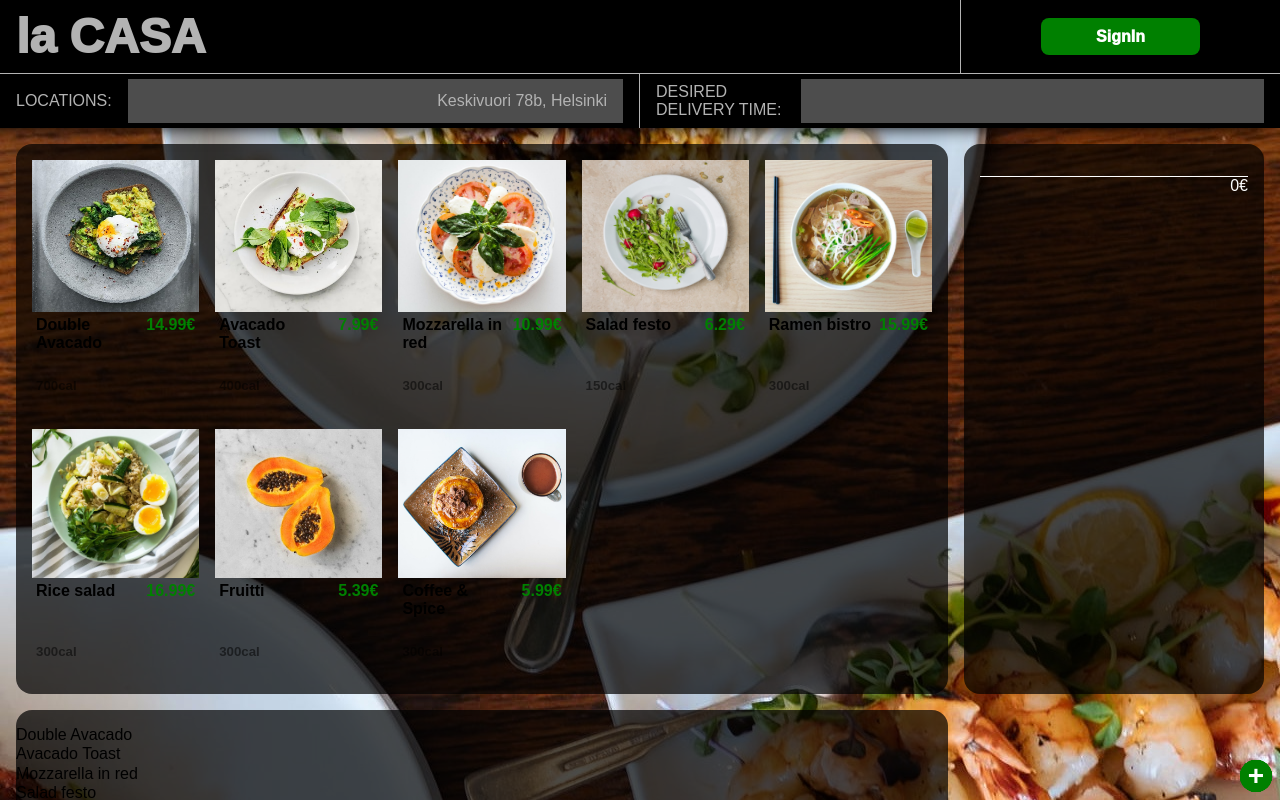
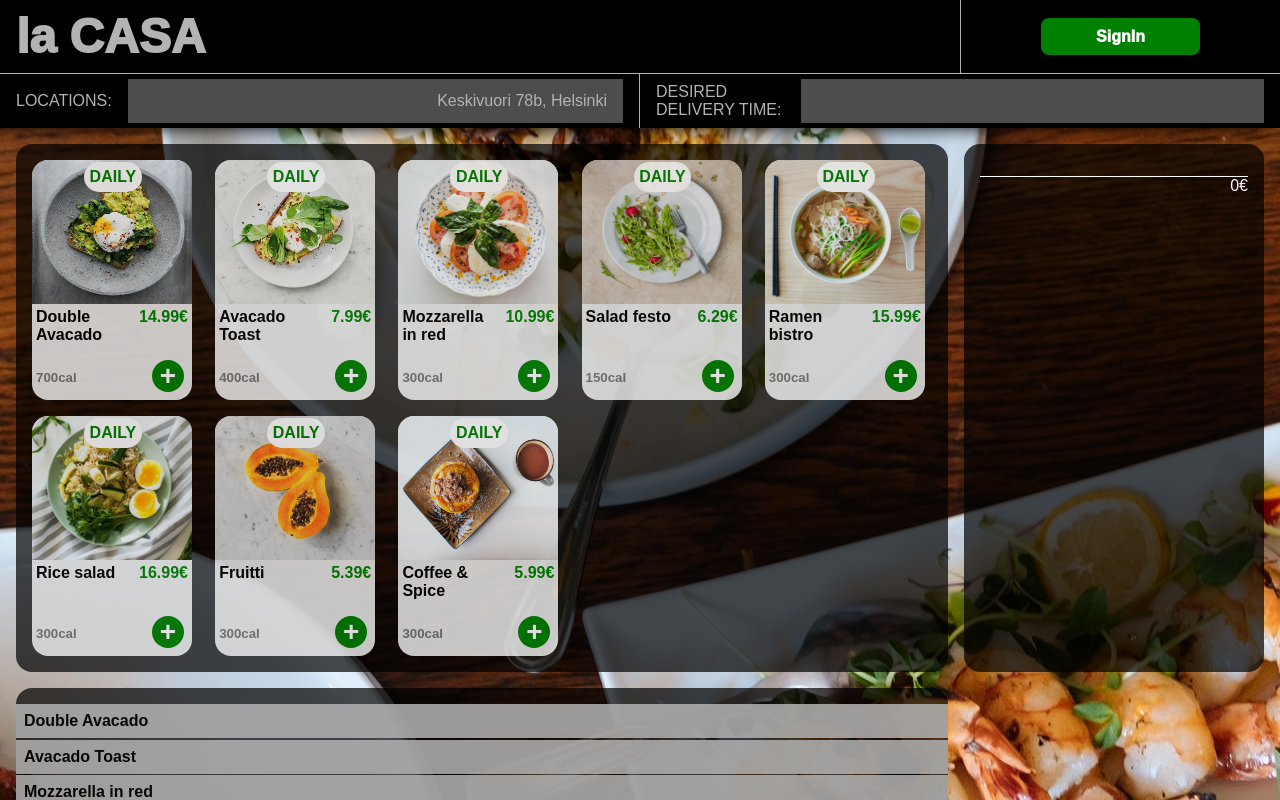
Before and after one commit to Kuovinen/Restaurant, a React (Create React App) app: page / in a window 1280 px wide. Shown: the top 800 px of the page. Built offline with nearby package versions, Linux system fonts and the light colour scheme.

Commit message:
added split dishTab styles into Daily and Normal

```diff
--- a/src/index.css
+++ b/src/index.css
@@ -10,6 +10,7 @@ body {
   margin: 0;
   padding: 0;
   background-image: url("../public/images/background.jpg");
+  overflow-x: hidden;
 }
 header {
   position: relative;
@@ -111,6 +112,7 @@ main {
   min-width: 20vh;
   grid-template-columns: repeat(auto-fill, minmax(20vh, 1fr));
 }
+.dishTabDaily,
 .dishTab {
   background: hsl(0, 0%, 100%, 0.9);
   border-radius: 1rem;
@@ -122,7 +124,7 @@ main {
   user-select: none;
   cursor: pointer;
 }
-.dishTab::before {
+.dishTabDaily::before {
   content: "DAILY";
   position: absolute;
   background: white;
@@ -133,10 +135,11 @@ main {
   border-radius: 2vh;
   font-weight: 700;
 }
+.dishTabDaily:hover,
 .dishTab:hover {
   opacity: 1;
 }
-.dishTab:hover::before {
+.dishTabDaily:hover::before {
   transition: 1s;
   margin-left: 0vh;
 }
@@ -243,7 +246,7 @@ h5 {
   grid-row: 2;
   grid-column: 1/4;
 }
-.menuItem {
+.menuButton {
   font-size: 2vh;
   font-weight: 700;
   background-color: var(--cp-Grey);
@@ -251,6 +254,13 @@ h5 {
   opacity: 0.85;
   cursor: pointer;
 }
-.menuItem:hover {
+.menuButton:hover {
   opacity: 1;
 }
+.menuContent {
+  display: grid;
+  grid-template-columns: repeat(auto-fill, minmax(20vh, 1fr));
+  gap: 2vh;
+  padding: 2vh;
+  min-width: 20vh;
+}
```
